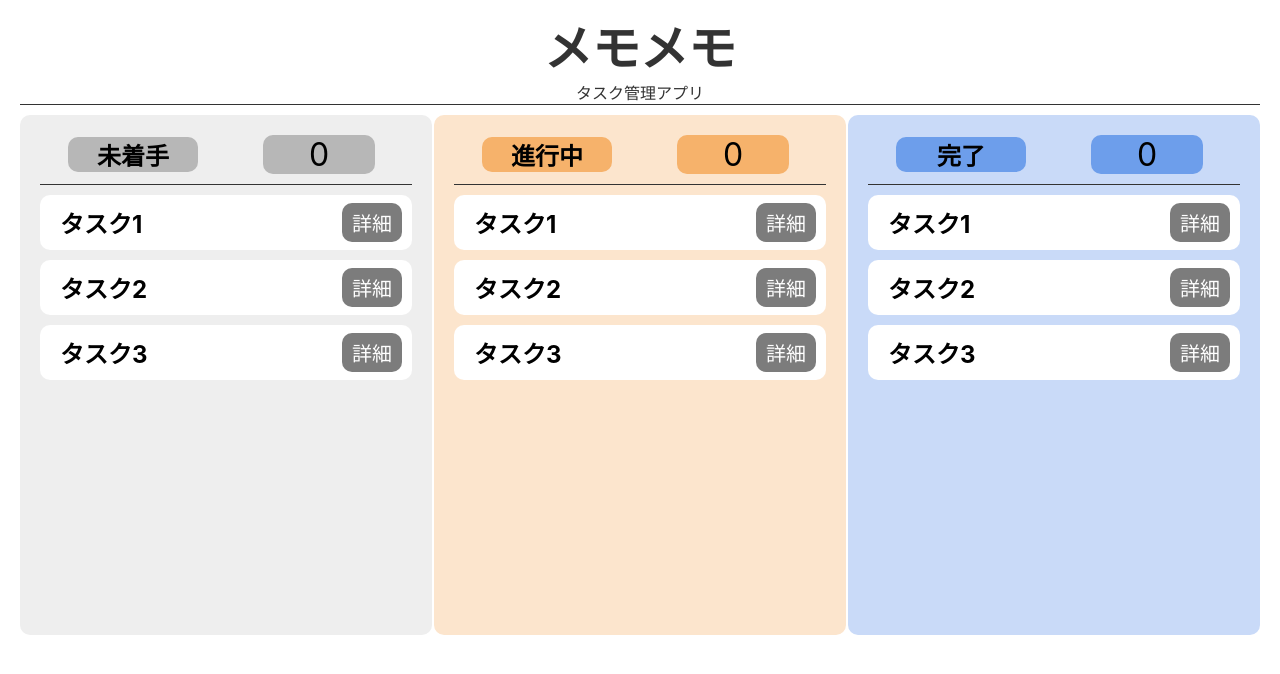
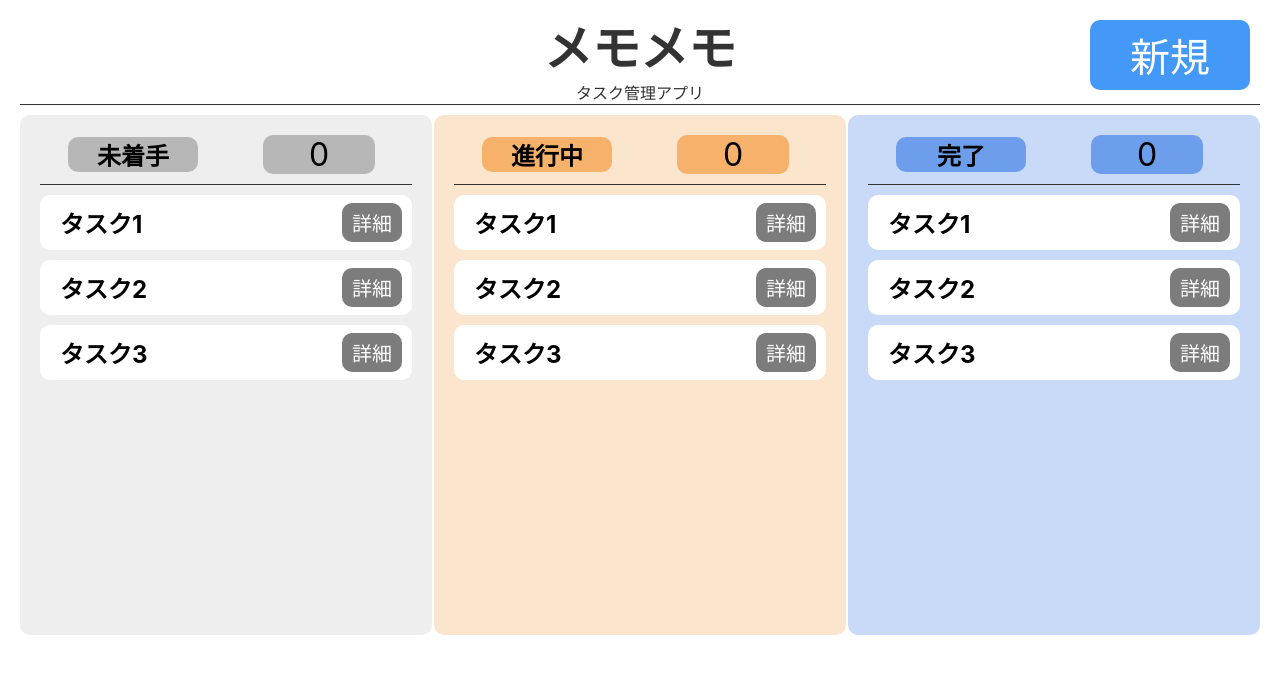
Before and after one commit to koto-ista/task-app-front, a React (Create React App) app: page / in a window 1280 px wide. Shown: the top 674 px of the page. Built offline with nearby package versions, Linux system fonts and the light colour scheme.

Commit message:
新規ボタン作成（ただし全画面に出てしまう）

```diff
--- a/src/pages/Header.tsx
+++ b/src/pages/Header.tsx
@@ -1,4 +1,5 @@
 import React from 'react';
+import Button from '../modules/Button';
 
 const Header = () => {
   return (
@@ -7,6 +8,9 @@ const Header = () => {
         <h1 className="logo">メモメモ</h1>
         <h2 className="logo-sub">タスク管理アプリ</h2>
       </div>
+      <div className="header-button-wrapper">
+        <Button className="top" label="新規" onClick={() => {}}/>
+      </div>
     </header>
   );
 };
--- a/src/pages/Tasks/TaskList.tsx
+++ b/src/pages/Tasks/TaskList.tsx
@@ -8,15 +8,15 @@ const TaskList = () => {
       <ul className="task-list">
         <li className="task-item">
           <h3 className="task-title">タスク1</h3>
-          <Button className="thirdry" label="詳細" onClick={() => {}}></Button>
+          <Button className="thirdry" label="詳細" onClick={() => {}}/>
         </li>
         <li className="task-item">
           <h3 className="task-title">タスク2</h3>
-          <Button className="thirdry" label="詳細"></Button>
+          <Button className="thirdry" label="詳細"/>
         </li>
         <li className="task-item">
           <h3 className="task-title">タスク3</h3>
-          <Button className="thirdry" label="詳細"></Button>
+          <Button className="thirdry" label="詳細"/>
         </li>
       </ul>
     </div>
--- a/src/style/global.css
+++ b/src/style/global.css
@@ -61,6 +61,12 @@ ul {
     font-weight: normal;
     margin: 0;
     border-bottom: 1px solid #333;
+}
+
+.header-button-wrapper {
+    position: absolute;
+    right: 30px;
+    top: 20px;
 }
 
 /* ホーム */
@@ -144,6 +150,15 @@ button {
     cursor: pointer;
 }
 
+button.top {
+    background-color: #4498f7;
+    color: #fff;
+    border-radius: 10px;
+    font-size: 2.5rem;
+    width: 160px;
+    height: 70px;
+}
+
 button.primary {
     background-color: #4498f7;
     color: #fff;
```
